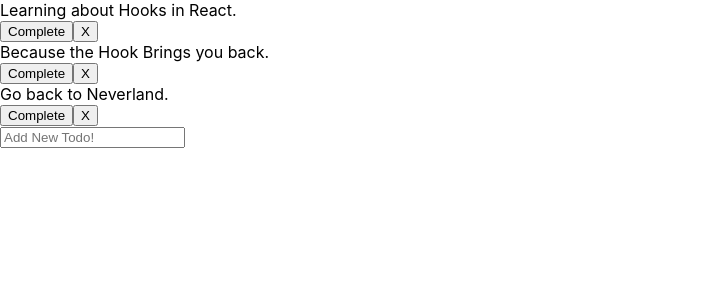
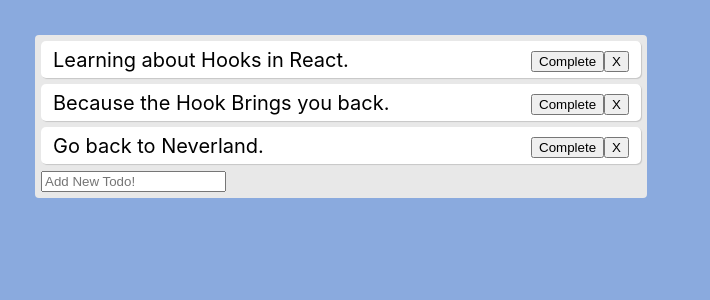
Before and after one commit to christopherkalfas/to-do-hooks-react, a React (Create React App) app: page / in a window 1280 px wide. Shown: the top 300 px of the page, without its empty margins (0-710 px from the left). Built offline with nearby package versions, Linux system fonts and the light colour scheme.

Commit message:
Added some css, before I had some other style components

```diff
--- a/src/App.css
+++ b/src/App.css
@@ -1,38 +1,24 @@
-.App {
-  text-align: center;
+.app {
+  background: #8aaade;
+  padding: 35px;
+  height: 100vh;
 }
 
-.App-logo {
-  height: 40vmin;
-  pointer-events: none;
+.todo-list {
+  background: #e8e8e8;
+  border-radius: 4px;
+  max-width: 600px;
+  padding: 6px;
 }
 
-@media (prefers-reduced-motion: no-preference) {
-  .App-logo {
-    animation: App-logo-spin infinite 20s linear;
-  }
+.todo {
+  background: #fff;
+  padding: 6px 12px;
+  border-radius: 5px;
+  font-size: 20px;
+  margin-bottom: 6px;
+  display: flex;
+  align-items: center;
+  justify-content: space-between;
+  box-shadow: 1px 1px 1px rgba(0, 0, 0, 0.15);
 }
-
-.App-header {
-  background-color: #282c34;
-  min-height: 100vh;
-  display: flex;
-  flex-direction: column;
-  align-items: center;
-  justify-content: center;
-  font-size: calc(10px + 2vmin);
-  color: white;
-}
-
-.App-link {
-  color: #61dafb;
-}
-
-@keyframes App-logo-spin {
-  from {
-    transform: rotate(0deg);
-  }
-  to {
-    transform: rotate(360deg);
-  }
-}
```
